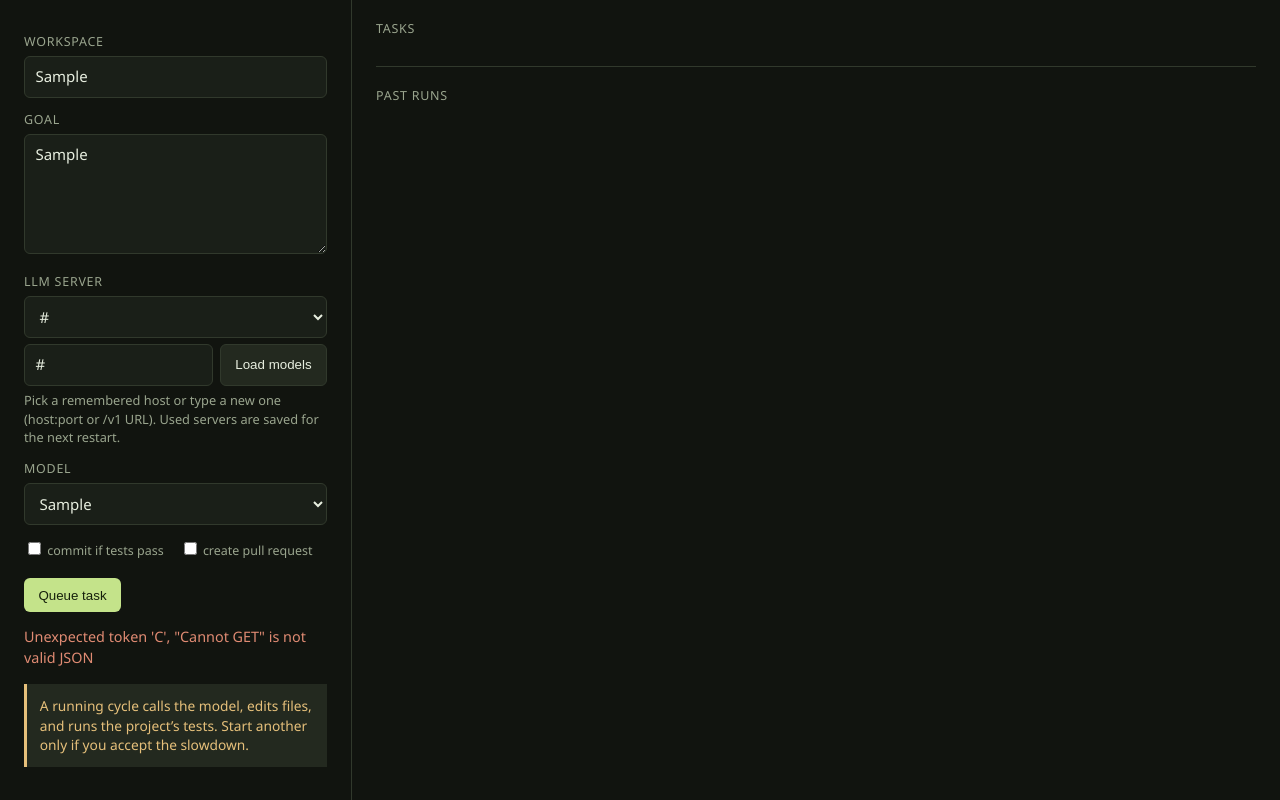
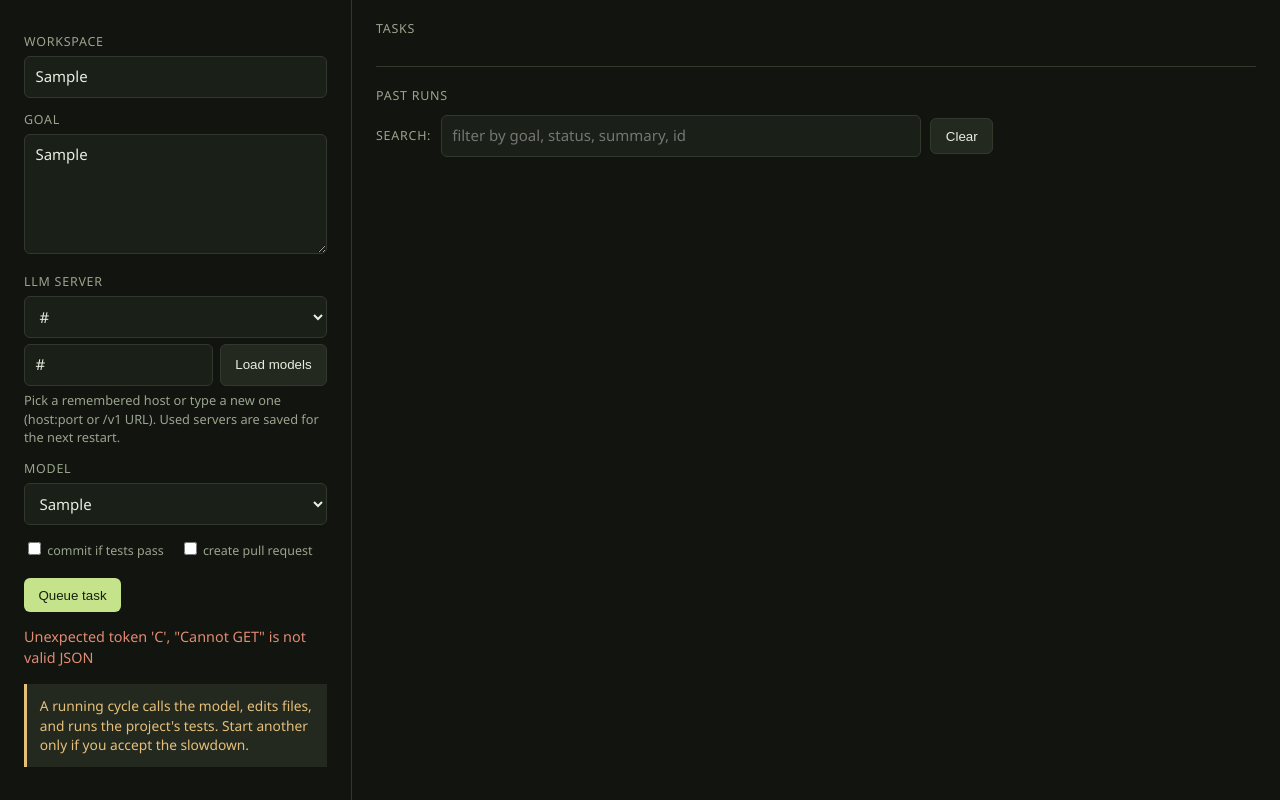
Before and after one commit to hhollenstain/agent-loco, a Python web app: template src/agent_loco/templates/index.html in a window 1280 px wide. Shown: the part 109-909 px from the top of the page. Run offline with Jinja, Linux system fonts and the light colour scheme; the template is opened without the code that fills it: most values are stand-ins (such as "Sample title", 1, 10 or a date in 2020).

Commit message:
fix test to match paginated API response format Update test_history_endpoint_reads_run_logs to expect paginated response from /api/history endpoint and add pytest import.

```diff
--- a/src/agent_loco/templates/index.html
+++ b/src/agent_loco/templates/index.html
@@ -137,6 +137,37 @@
     }
     .meta { color: var(--muted); font-size: 0.85rem; margin-top: 0.35rem; }
     .history { margin-top: 1.75rem; padding-top: 1.25rem; border-top: 1px solid var(--line); }
+    .search-row {
+      display: flex;
+      gap: 0.6rem;
+      margin: 0.65rem 0 0.5rem;
+      align-items: center;
+    }
+    .search-row input[type="text"] {
+      flex: 1;
+      max-width: 30rem;
+    }
+    .pagination {
+      display: flex;
+      gap: 0.4rem;
+      margin-top: 0.75rem;
+      flex-wrap: wrap;
+    }
+    .pagination button {
+      padding: 0.4rem 0.6rem;
+      font-size: 0.85rem;
+      min-width: 2.5rem;
+    }
+    .pagination button:disabled {
+      opacity: 0.5;
+      cursor: not-allowed;
+    }
+    .pagination .current {
+      background: var(--panel-2);
+      color: var(--ink);
+      border: 1px solid var(--accent);
+      pointer-events: none;
+    }
   </style>
 </head>
 <body>
@@ -185,7 +216,7 @@
       <button type="submit" id="submit">Queue task</button>
       <p class="error" id="form-error"></p>
       <p class="note">
-        A running cycle calls the model, edits files, and runs the project’s
+        A running cycle calls the model, edits files, and runs the project's
         tests. Start another only if you accept the slowdown.
       </p>
     </form>
@@ -201,12 +232,18 @@
           <label style="margin:0">Past runs</label>
           <span class="meta" id="history-counts"></span>
         </div>
+        <div class="search-row">
+          <label for="history-search" style="margin:0">Search:</label>
+          <input id="history-search" type="text" placeholder="filter by goal, status, summary, id">
+          <button type="button" class="secondary" id="clear-search">Clear</button>
+        </div>
         <div id="history-list" class="task-list"></div>
+        <div id="pagination" class="pagination"></div>
       </div>
     </section>
   </main>
   <script>
-    const state = { tasks: [], history: [], selected: null };
+    const state = { tasks: [], historyPage: 1, history: [], selected: null, pageSize: 10, search: "" };
     const listEl = document.getElementById("task-list");
     const detailEl = document.getElementById("detail");
     const countsEl = document.getElementById("counts");
@@ -214,6 +251,8 @@
     const historyCountsEl = document.getElementById("history-counts");
     const errorEl = document.getElementById("form-error");
     const submitEl = document.getElementById("submit");
+    const searchInput = document.getElementById("history-search");
+    const paginationEl = document.getElementById("pagination");
 
     function goalText(item) {
       if (!item.goal) return "(from project goals / failing tests)";
@@ -247,6 +286,8 @@
         `).join("");
       }
 
+      if (state.history.total === undefined) {
+        // Legacy format (unpaginated)
         historyCountsEl.textContent = `${state.history.length} logged`;
         if (!state.history.length) {
           historyEl.innerHTML = `<p class="empty">No past runs yet.</p>`;
@@ -261,6 +302,27 @@
               <p class="meta">${escapeHtml(entry.reason || entry.summary || "")}</p>
             </article>
           `).join("");
+        }
+        paginationEl.innerHTML = "";
+      } else {
+        // Paginated format
+        const { page, total, total_pages, page_size, items } = state.history;
+        historyCountsEl.textContent = `Page ${page} of ${total_pages} (${total} total)`;
+        if (!items.length) {
+          historyEl.innerHTML = `<p class="empty">${state.search ? "No matches found." : "No past runs yet."}</p>`;
+        } else {
+          historyEl.innerHTML = items.map(entry => `
+            <article class="task">
+              <div class="row">
+                <span class="status ${escapeHtml(entry.status || "")}">${escapeHtml(entry.status || "unknown")}</span>
+                <span class="meta">${escapeHtml(entry.id || "")}</span>
+              </div>
+              <p class="goal">${escapeHtml(goalText(entry))}</p>
+              <p class="meta">${escapeHtml(entry.reason || entry.summary || "")}</p>
+            </article>
+          `).join("");
+        }
+        renderPagination(page, total_pages);
       }
 
       const selected = state.tasks.find(t => t.id === state.selected) || state.tasks[0];
@@ -279,13 +341,36 @@
       }
     }
 
+    function renderPagination(page, totalPages) {
+      if (totalPages <= 1) {
+        paginationEl.innerHTML = "";
+        return;
+      }
+      const prevDisabled = page <= 1;
+      const nextDisabled = page >= totalPages;
+
+      let html = '';
+      html += `<button type="button" class="secondary" ${prevDisabled ? 'disabled' : ''} data-page="${Math.max(1, page - 1)}">←</button>`;
+      html += `<button type="button" class="current">${page}</button>`;
+      html += `<button type="button" class="secondary" ${nextDisabled ? 'disabled' : ''} data-page="${Math.min(totalPages, page + 1)}">→</button>`;
+
+      paginationEl.innerHTML = html;
+    }
+
     async function refresh() {
       const [tasksRes, historyRes] = await Promise.all([
         fetch("/api/tasks"),
-        fetch("/api/history"),
+        fetch(`/api/history?page=${state.historyPage}&page_size=${state.pageSize}${state.search ? `&search=${encodeURIComponent(state.search)}` : ''}`),
       ]);
       state.tasks = await tasksRes.json();
-      state.history = historyRes.ok ? await historyRes.json() : [];
+      const historyData = historyRes.ok ? await historyRes.json() : [];
+      if (Array.isArray(historyData)) {
+        // Legacy format (unpaginated)
+        state.history = historyData;
+      } else {
+        // Paginated format
+        state.history = historyData;
+      }
       render();
     }
 
@@ -294,6 +379,32 @@
       if (!button) return;
       state.selected = button.dataset.id;
       render();
+    });
+
+    paginationEl.addEventListener("click", (event) => {
+      const button = event.target.closest("button");
+      if (!button) return;
+      const page = parseInt(button.dataset.page, 10);
+      if (page && !isNaN(page) && page !== state.historyPage) {
+        state.historyPage = page;
+        // Clear search when changing pages to reset filter
+        state.search = "";
+        searchInput.value = "";
+        refresh();
+      }
+    });
+
+    searchInput.addEventListener("input", (event) => {
+      state.search = event.target.value;
+      state.historyPage = 1;
+      refresh();
+    });
+
+    document.getElementById("clear-search").addEventListener("click", () => {
+      state.search = "";
+      state.historyPage = 1;
+      searchInput.value = "";
+      refresh();
     });
 
     document.getElementById("task-form").addEventListener("submit", async (event) => {
```
Also changed, not shown: src/agent_loco/web_ui.py (+62 -2 lines), tests/test_web_ui.py (+9 -3 lines). Lines whose indentation alone changed are shown as unchanged.
